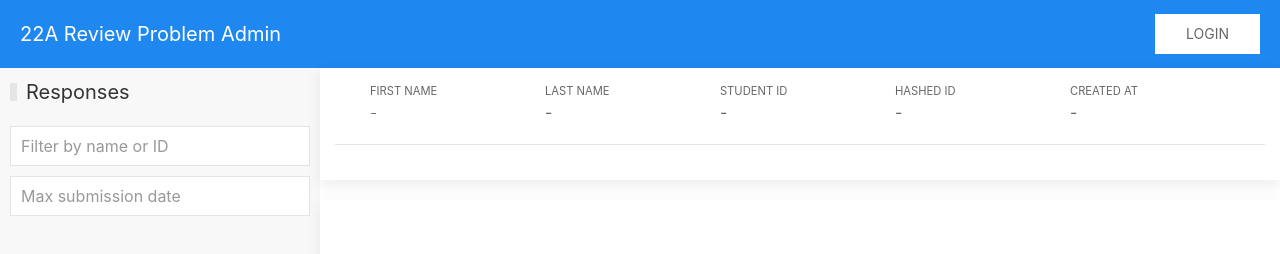
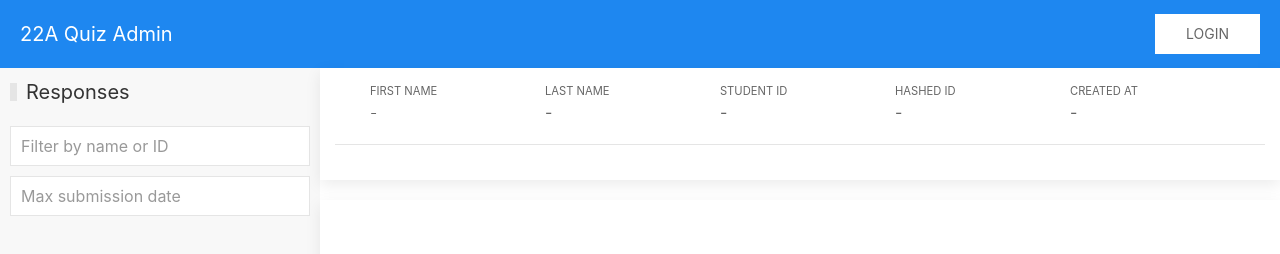
Before and after one commit to halaprop/22B-Quiz-Admin, a plain HTML site: page index.html in a window 1280 px wide. Drawn offline with nearby package versions, Linux system fonts and the light colour scheme.

Commit message:
some renaming -> review problem -> quiz

```diff
--- a/index.html
+++ b/index.html
@@ -4,7 +4,7 @@
 <head>
   <meta charset="UTF-8">
   <meta name="viewport" content="width=device-width, initial-scale=1.0">
-  <title>22A Review Problem Admin</title>
+  <title>22A Quiz Admin</title>
   <link rel="stylesheet" href="https://cdn.jsdelivr.net/npm/uikit@3.16.24/dist/css/uikit.min.css" />
   <script src="https://cdn.jsdelivr.net/npm/uikit@3.16.24/dist/js/uikit.min.js"></script>
   <script src="https://cdn.jsdelivr.net/npm/uikit@3.16.24/dist/js/uikit-icons.min.js"></script>
@@ -20,7 +20,7 @@
 
   <div uk-navbar class="uk-background-primary uk-light">
     <div class="uk-navbar-left">
-      <h4 id="title" class="uk-text-center uk-margin-top uk-margin-left">22A Review Problem Admin</h4>
+      <h4 id="title" class="uk-text-center uk-margin-top uk-margin-left">22A Quiz Admin</h4>
       <div hidden id="busy-spinner" class="uk-margin-right" uk-spinner></div>
     </div>
     <div class="uk-navbar-right">
```
